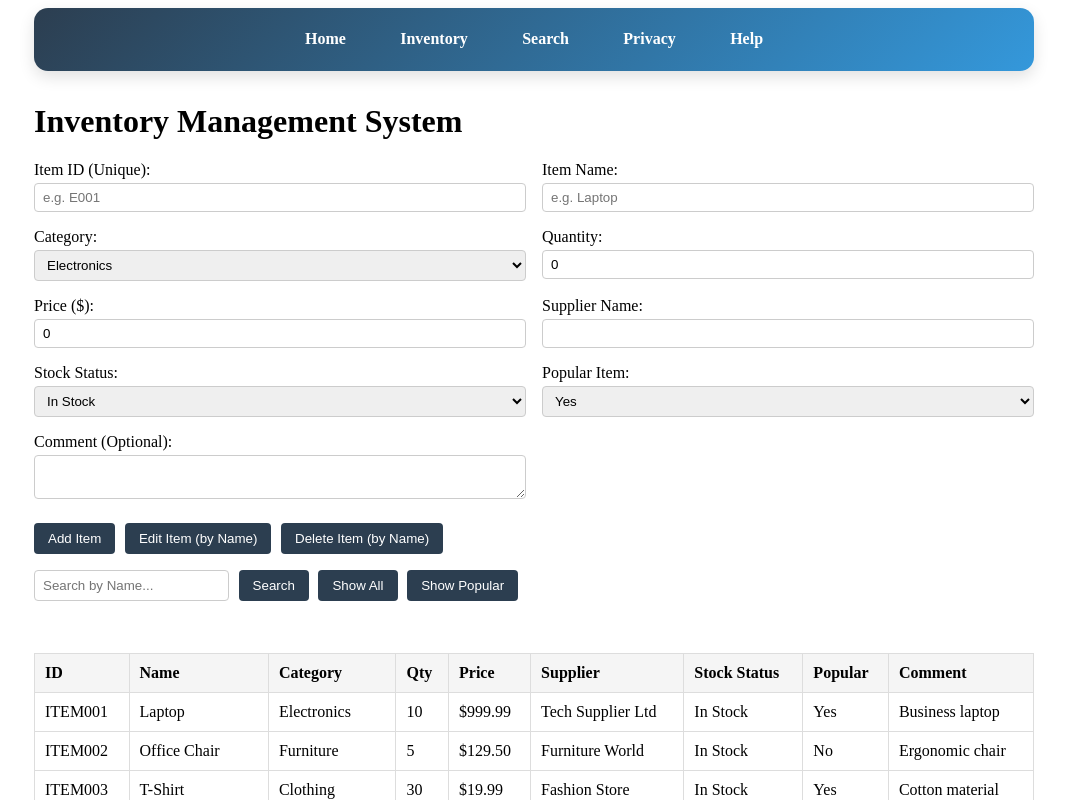
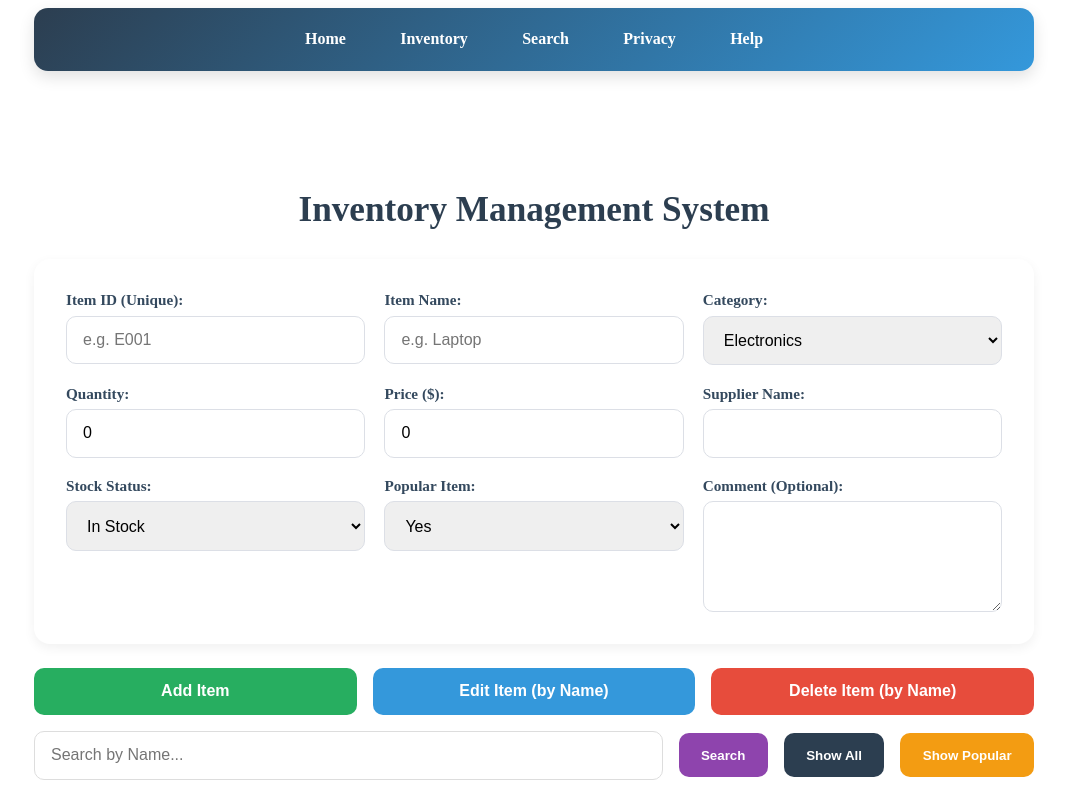
Before and after one commit to TCFeatherDute/24833170_PMS_A2, an Angular app in the folder Part2/inventory-angular/: page /inventory in a window 1280 px wide. Shown: the top 800 px of the page, without its empty margins (106-1173 px from the left). Built offline with nearby package versions, Linux system fonts and the light colour scheme.

Commit message:
- Optimize the Inventory page UI by using a modern card layout, implement colorful function buttons, beautify forms, search areas, and table styles, and improve overall aesthetics and user experience.

```diff
--- a/Part2/inventory-angular/src/app/features/inventory/inventory.css
+++ b/Part2/inventory-angular/src/app/features/inventory/inventory.css
@@ -1,75 +1,187 @@
+.inventory-container {
+  max-width: 1300px;
+  margin: 0 auto;
+  padding: 2rem 1rem;
+}
+
+h1 {
+  text-align: center;
+  color: #2c3e50;
+  font-size: 2.2rem;
+  margin-bottom: 1.8rem;
+}
+
 .control-panel {
   display: grid;
-  grid-template-columns: repeat(2, 1fr);
-  gap: 1rem;
+  grid-template-columns: repeat(auto-fit, minmax(250px, 1fr));
+  gap: 1.2rem;
+  background: #ffffff;
+  padding: 2rem;
+  border-radius: 16px;
+  box-shadow: 0 4px 12px rgba(0, 0, 0, 0.06);
   margin-bottom: 1.5rem;
 }
 
 .form-group {
   display: flex;
   flex-direction: column;
-  gap: 4px;
+  gap: 0.4rem;
 }
 
 .form-group label {
-  font-weight: 500;
+  font-weight: 600;
+  color: #34495e;
+  font-size: 0.95rem;
 }
 
-input, select, textarea {
-  padding: 6px 8px;
-  border: 1px solid #ccc;
-  border-radius: 4px;
+.form-group input,
+.form-group select,
+.form-group textarea {
+  padding: 0.9rem 1rem;
+  border: 1px solid #dcdfe6;
+  border-radius: 10px;
+  font-size: 1rem;
+  outline: none;
+  transition: 0.25s ease;
 }
 
-.button-group, .search-group {
-  display: flex;
-  gap: 0.6rem;
-  margin: 1rem 0;
-  flex-wrap: wrap;
+.form-group input:focus,
+.form-group select:focus,
+.form-group textarea:focus {
+  border-color: #3498db;
+  box-shadow: 0 0 6px rgba(52, 152, 219, 0.25);
 }
 
-button {
-  padding: 8px 14px;
-  border: none;
-  border-radius: 4px;
-  background: #2c3e50;
-  color: white;
-  cursor: pointer;
+.form-group textarea {
+  resize: vertical;
+  min-height: 80px;
 }
 
-button:hover {
-  background: #34495e;
+.button-group {
+  display: flex;
+  gap: 1rem;
+  flex-wrap: wrap;
+  margin-bottom: 1rem;
+}
+
+.button-group button {
+  flex: 1;
+  min-width: 160px;
+  padding: 0.9rem;
+  border: none;
+  border-radius: 10px;
+  color: white;
+  font-weight: 600;
+  font-size: 1rem;
+  cursor: pointer;
+  transition: 0.25s ease;
+}
+
+.button-group button:nth-child(1) {
+  background-color: #27ae60;
+}
+.button-group button:nth-child(2) {
+  background-color: #3498db;
+}
+.button-group button:nth-child(3) {
+  background-color: #e74c3c;
+}
+
+.button-group button:hover {
+  opacity: 0.9;
+  transform: translateY(-2px);
+}
+
+.search-group {
+  display: flex;
+  gap: 1rem;
+  flex-wrap: wrap;
+  margin-bottom: 1.2rem;
+  align-items: center;
+}
+
+.search-group input {
+  flex: 1;
+  padding: 0.9rem 1rem;
+  border: 1px solid #ddd;
+  border-radius: 10px;
+  font-size: 1rem;
+  outline: none;
+}
+
+.search-group button {
+  padding: 0.9rem 1.4rem;
+  border: none;
+  border-radius: 10px;
+  color: white;
+  font-weight: 600;
+  cursor: pointer;
+  transition: 0.25s ease;
+}
+
+.search-group button:nth-child(2) {
+  background-color: #8e44ad; /* purple */
+}
+.search-group button:nth-child(3) {
+  background-color: #2c3e50; /* dark */
+}
+.search-group button:nth-child(4) {
+  background-color: #f39c12; /* yellow */
+}
+
+.search-group button:hover {
+  opacity: 0.9;
+  transform: translateY(-2px);
 }
 
 #feedback {
-  padding: 10px 12px;
-  border-radius: 4px;
-  font-weight: bold;
-  margin: 1rem 0;
+  padding: 1rem 1.2rem;
+  border-radius: 10px;
+  text-align: center;
+  font-weight: 500;
+  margin-bottom: 1rem;
 }
 
 #feedback.success {
-  background: #d4edda;
+  background-color: #d4edda;
   color: #155724;
 }
 
 #feedback.error {
-  background: #f8d7da;
+  background-color: #f8d7da;
   color: #721c24;
 }
 
-.table-container table {
-  width: 100%;
-  border-collapse: collapse;
+.table-container {
+  background: white;
+  border-radius: 14px;
+  box-shadow: 0 4px 12px rgba(0, 0, 0, 0.06);
+  overflow: hidden;
   margin-top: 1rem;
 }
 
-.table-container th, .table-container td {
-  border: 1px solid #ddd;
-  padding: 10px;
-  text-align: left;
+table {
+  width: 100%;
+  border-collapse: collapse;
 }
 
-.table-container th {
-  background-color: #f5f5f5;
+thead th {
+  background-color: #3498db;
+  color: white;
+  padding: 1rem;
+  text-align: left;
+  font-weight: 600;
 }
+
+tbody td {
+  padding: 1rem;
+  border-bottom: 1px solid #f1f1f1;
+}
+
+tbody tr:hover {
+  background-color: #f7faff;
+}
+
+tbody tr:last-child td {
+  border-bottom: none;
+}
--- a/Part2/inventory-angular/src/app/features/inventory/inventory.html
+++ b/Part2/inventory-angular/src/app/features/inventory/inventory.html
@@ -1,3 +1,4 @@
+<div class="inventory-container"></div>
 <h1>Inventory Management System</h1>
 
 <form [formGroup]="form">
```
